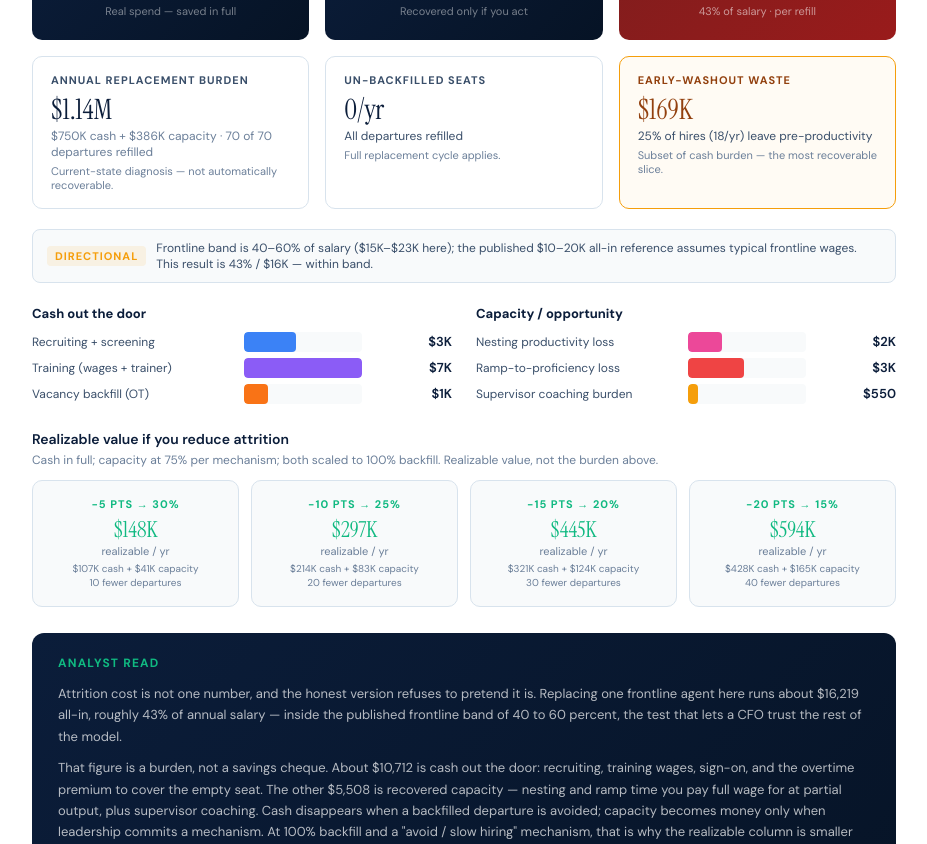
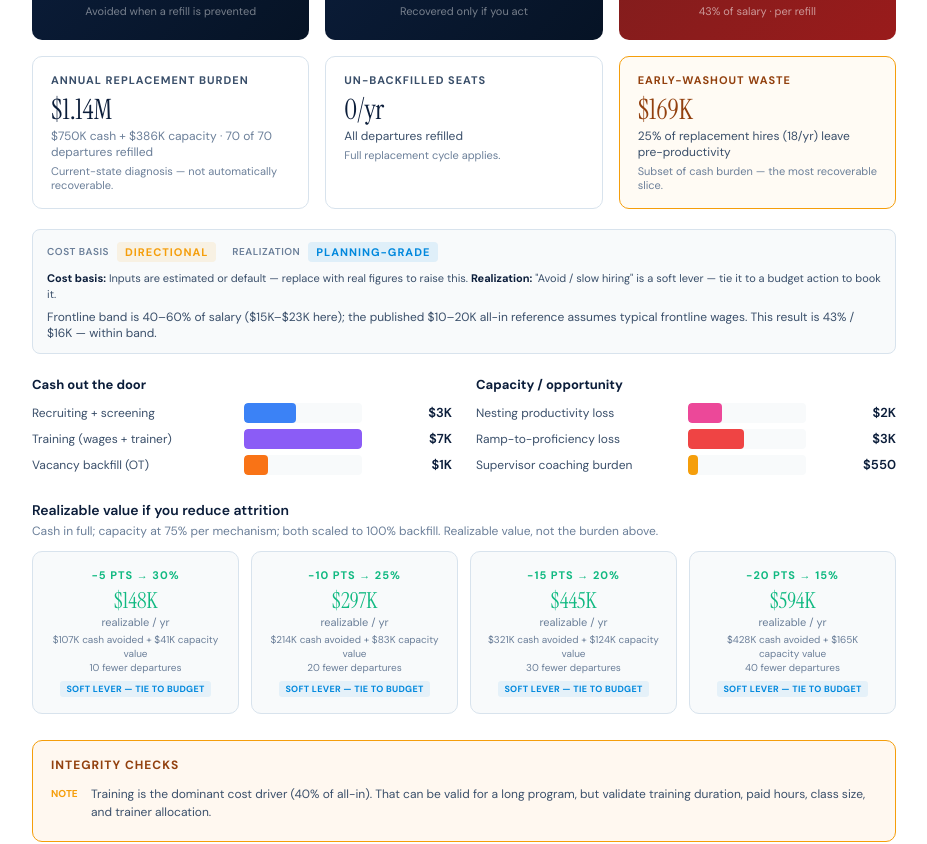
Before and after one commit to thomasbakerj-lgtm/CENTER-OF-CX, a React (Vite) app: page /tools/attrition-cost in a window 1280 px wide. Shown: the part 1220-2064 px from the top of the page, without its empty margins (176-1103 px from the left). Built offline with nearby package versions, Linux system fonts and the light colour scheme.

Commit message:
Update AttritionCostCalculator.jsx

```diff
--- a/AttritionCostCalculator.jsx
+++ b/AttritionCostCalculator.jsx
@@ -23,7 +23,7 @@ const DEFS = {
   ramp: "Ramp is the post-nesting stretch before a new hire reaches tenured-agent parity on AHT, QA, and FCR, not merely the point they finish training. Default to fully-productive parity, which is months not days, and value only the shortfall against full output. Ramp starts after nesting so the two never overlap.",
   vacancyMode: "Incremental to staffed plan charges only the overtime premium, because the empty seat's base wage is not being paid. Gross coverage spend charges the full overtime cost and should be used only when the departed agent's stopped payroll is credited somewhere else, or you will double count.",
   mech: "How recovered capacity converts to money. None means you keep the slack and realize zero. Avoid or slow hiring (the default) is the most common honest lever. Reduce headcount realizes the most but is the hardest commitment to make.",
-  confidence: "Directional uses default costs, an uncommitted mechanism, or an unresolved capacity decision. Planning-grade uses your real HR figures and a committed lever. Finance-grade also requires finance-confirmed inputs and a result inside the published frontline benchmark. Any hard integrity flag forces the export back to Directional.",
+  confidence: "Confidence is split into two axes. Cost basis asks whether the per-departure cost inputs are validated: estimated, from HR data, or finance-confirmed and inside the frontline band. Realization asks whether the savings can be booked: a mechanism like Reduce Overtime or Reduce Headcount makes capacity bankable, while None or Absorb Growth keeps it as planning value only. The export headlines the weaker of the two, and any hard integrity flag forces both to Directional.",
 };
 
 const MECH_OPTS = [
@@ -155,17 +155,20 @@ export default function AttritionCostCalculator() {
 
   // ---- INTEGRITY FLAGS ----
   const flags = [];
-  const topComp = Math.max(recruiting, training, vacancy, nestingLoss, rampLoss, supervisorBurden);
   if (pctSalary > 100) flags.push({ t: "All-in exceeds 100% of salary — manager-tier territory, implausible for a frontline agent. Re-check ramp loss, vacancy coverage, and double counting.", sev: "high" });
   else if (pctSalary > 60) flags.push({ t: `All-in is ${Math.round(pctSalary)}% of salary, above the typical frontline sanity band of about 40–60%. Defensible for complex or regulated centers, but validate role type and inputs.`, sev: "med" });
   else if (pctSalary > 0 && pctSalary < 30) flags.push({ t: `All-in is only ${Math.round(pctSalary)}% of salary, below the 40–60% frontline band. Plausible for offshore or BPO, but for a US onshore center it usually signals understated training, ramp, or vacancy inputs — validate before citing.`, sev: "med" });
-  if (allInPerDeparture > 0 && topComp / allInPerDeparture > 0.55) flags.push({ t: `One component is over 55% of all-in cost (${fmt$(topComp)}). A single line dominating this hard usually means an overstated duration or rate — verify before citing.`, sev: "med" });
+  const compNames = [["Recruiting + screening", recruiting], ["Training", training], ["Vacancy coverage", vacancy], ["Nesting loss", nestingLoss], ["Ramp loss", rampLoss], ["Supervisor coaching", supervisorBurden]];
+  const topComp = compNames.reduce((a, b) => b[1] > a[1] ? b : a, compNames[0]);
+  if (allInPerDeparture > 0 && topComp[1] / allInPerDeparture > 0.55) flags.push({ t: `${topComp[0]} is over 55% of all-in cost (${fmt$(topComp[1])}). A single line dominating this hard usually means an overstated duration or rate — verify before citing.`, sev: "med" });
+  else if (allInPerDeparture > 0 && training / allInPerDeparture > 0.40) flags.push({ t: `Training is the dominant cost driver (${Math.round(training / allInPerDeparture * 100)}% of all-in). That can be valid for a long program, but validate training duration, paid hours, class size, and trainer allocation.`, sev: "med" });
   if (n(d.attritionRate) < 10) flags.push({ t: "Attrition under 10% is low for a contact center — validate the denominator (separations ÷ average headcount, rolling 12 months).", sev: "med" });
   else if (n(d.attritionRate) > 50) flags.push({ t: "Attrition over 50% is severe churn. The early-washout share is usually where the recoverable waste sits — confirm it.", sev: "med" });
   if (unbackfilled > 0 && !downsizing) flags.push({ t: `${unbackfilled} of ${departures} departures/yr are not replaced under forced under-staffing. That lost capacity is a real cost, but it is an output and service-level question — quantify it in Staffing and Occupancy, not here. This tool does not zero it out as free.`, sev: "high" });
   if (unbackfilled > 0 && downsizing) flags.push({ t: `${unbackfilled} of ${departures} departures/yr are a deliberate headcount reduction, so they carry no replacement cost. Confirm this is truly intended and not a hiring freeze in disguise.`, sev: "med" });
   if (n(d.mech) === 0) flags.push({ t: "Mechanism is None, so recovered capacity is credited at $0. The savings shown are avoided cash only — the honest floor.", sev: "med" });
   if (n(d.mech) === 100) flags.push({ t: "Reduce headcount realizes 100% of capacity but is the hardest lever to commit. Confirm leadership will hold the seats out.", sev: "med" });
+  if (d.vacancyMode === "gross") flags.push({ t: "Vacancy costing is Gross coverage spend (full OT). This counts base wage you would have paid anyway and overstates incremental attrition cost unless the departed agent's stopped payroll is credited elsewhere. Use Incremental for a clean business case.", sev: "med" });
 
   // ---- HARD INVARIANT: a recoverable subset can never exceed its parent ----
   // Structurally guaranteed (earlyWaste = hires*rate*hireCash <= hires*cashPerDeparture),
@@ -173,15 +176,38 @@ export default function AttritionCostCalculator() {
   const invariantOk = earlyWaste <= annualCashBurden + 0.5;
   if (!invariantOk) flags.push({ t: `Integrity invariant violated: early-washout waste (${fmt$(earlyWaste)}) exceeds annual cash burden (${fmt$(annualCashBurden)}). A subset cannot exceed its parent — do not cite this export. Confidence forced to Directional.`, sev: "high" });
 
-  // ---- CONFIDENCE (a hard flag forces Directional) ----
-  let confidence = "Directional";
+  // ---- TWO-AXIS CONFIDENCE: cost-basis (are inputs validated?) vs realization (can savings be booked?) ----
   const bandLo = n(d.avgSalary) * 0.40, bandHi = n(d.avgSalary) * 0.60;
   const guardrailOk = pctSalary >= 30 && pctSalary <= 60;
-  if (d.evidence === "hrdata" && mech >= 0.6) confidence = "Planning-grade";
-  if (d.evidence === "finance" && mech >= 0.6 && guardrailOk) confidence = "Finance-grade";
+  const inBand = pctSalary >= 40 && pctSalary <= 60;
+  const RANK = { "Directional": 0, "Planning-grade": 1, "Finance-grade": 2 };
   const hardFlag = flags.some(f => f.sev === "high");
-  if (hardFlag) confidence = "Directional";
-  const confColor = confidence === "Finance-grade" ? GREEN : confidence === "Planning-grade" ? ELECTRIC : AMBER;
+
+  let costBasis = "Directional";
+  if (d.evidence === "hrdata") costBasis = "Planning-grade";
+  if (d.evidence === "finance" && guardrailOk) costBasis = "Finance-grade";
+
+  let realization = "Directional";
+  if (mech >= 0.9) realization = "Finance-grade";      // reduce vendor / headcount — hard cash lever
+  else if (mech >= 0.6) realization = "Planning-grade"; // reduce OT / avoid hiring — soft lever
+  // mech 0 (none) and 0.25 (absorb growth) stay Directional — capacity not booked as cash
+
+  if (hardFlag) { costBasis = "Directional"; realization = "Directional"; }
+  const confidence = RANK[costBasis] <= RANK[realization] ? costBasis : realization; // overall = weaker axis
+  const tierColor = t => t === "Finance-grade" ? GREEN : t === "Planning-grade" ? ELECTRIC : AMBER;
+
+  const mechName = MECH_OPTS.find(m => m.v === n(d.mech))?.label || "None";
+  const costBasisReason = hardFlag ? "Held at Directional by an active hard integrity flag — resolve it first."
+    : costBasis === "Finance-grade" ? "Finance-confirmed inputs with a cost basis inside the 40–60% frontline band."
+    : costBasis === "Planning-grade" ? "Real HR figures, but not finance-confirmed."
+    : d.evidence === "estimate" ? "Inputs are estimated or default — replace with real figures to raise this."
+    : !guardrailOk ? "Cost basis sits outside the 40–60% frontline band — validate inputs." : "Inputs not yet confirmed.";
+  const realizationReason = hardFlag ? "Held at Directional by an active hard integrity flag — resolve it first."
+    : realization === "Finance-grade" ? `"${mechName}" is a hard cash lever — savings are bookable once committed in budget.`
+    : realization === "Planning-grade" ? `"${mechName}" is a soft lever — tie it to a budget action to book it.`
+    : n(d.mech) === 0 ? "No mechanism selected, so recovered capacity is worth $0 — only avoided cash applies."
+    : `"${mechName}" absorbs freed capacity into growth rather than booking cash — planning value only.`;
+  const bookLabel = realization === "Finance-grade" ? "Bookable if committed" : realization === "Planning-grade" ? "Soft lever — tie to budget" : "Planning only";
 
   useEffect(() => {
     if (publishToolResult) publishToolResult("attrition-cost", {
@@ -234,13 +260,13 @@ The per-refill economics above still stand as the cost you would re-incur the mo
 Under forced under-staffing it moves to understaffing, occupancy, service level, backlog, burnout, and customer-impact risk. None of that is a replacement cost, so this tool deliberately does not invent a dollar for it; it routes the case to Staffing and Occupancy, where lost output, overtime on the remaining team, and SLA breach can be modeled honestly. That is also why this export is held at Directional with a hard flag: the real cost lives in a model this calculator is not.
 
 The per-refill economics above remain valid as the cost you re-incur the moment you resume hiring: about ${fmt$(allInPerDeparture)} all-in per replaced agent, ${Math.round(pctSalary)}% of salary. Do not read the $0 replacement burden as "attrition is free."`)
-    : `Attrition cost is not one number, and the honest version refuses to pretend it is. Replacing one frontline agent here runs about ${fmt$(allInPerDeparture)} all-in, roughly ${Math.round(pctSalary)}% of annual salary — inside the published frontline band of 40 to 60 percent, the test that lets a CFO trust the rest of the model.
+    : `Attrition cost is not one number, and the honest version refuses to pretend it is. Replacing one frontline agent here runs about ${fmt$(allInPerDeparture)} all-in, roughly ${Math.round(pctSalary)}% of annual salary — ${inBand ? "inside the published frontline band of 40 to 60 percent, the test that lets a CFO trust the rest of the model" : pctSalary > 60 ? "above the published frontline band of 40 to 60 percent, so validate the ramp, vacancy, and training inputs before a CFO sees it; complex or regulated centers can justify it, but it is not automatically defensible" : "below the published frontline band of 40 to 60 percent, which reads as either an efficient or offshore model or understated inputs — confirm which before relying on it"}.
 
 That figure is a burden, not a savings cheque. About ${fmt$(cashPerDeparture)} is cash out the door: recruiting, training wages, sign-on, and the overtime premium to cover the empty seat. The other ${fmt$(capacityPerDeparture)} is recovered capacity — nesting and ramp time you pay full wage for at partial output, plus supervisor coaching. Cash disappears when a backfilled departure is avoided; capacity becomes money only when leadership commits a mechanism. At ${n(d.backfillRate)}% backfill and a "${mechLabel}" mechanism, that is why the realizable column is smaller than the burden.
 
 Backfill is the assumption most attrition models get wrong. Replacement cost only exists for seats you refill. ${unbackfillSentence}
 
-The sharpest recoverable line is early washout. ${n(d.earlyWashoutRate)}% of your new hires — about ${earlyWashouts} a year — leave before reaching productive output, and the ${fmt$(earlyWaste)} of recruiting and training spent on them returns almost nothing. Because it is measured against hires, it can never exceed your replacement cash; it is the cleanest target on the page. The defensible business case is not "attrition costs us everything." It is "this much is cash, this much is capacity, this much we can actually realize, and this slice is near-pure waste we can attack first."`;
+The sharpest recoverable line is early washout. ${n(d.earlyWashoutRate)}% of your replacement hires — about ${earlyWashouts} a year — leave before reaching productive output, and the ${fmt$(earlyWaste)} of recruiting, screening, ${signOn > 0 ? "sign-on, " : ""}and training cash spent on them returns almost nothing. Because it is measured against hires, it can never exceed your replacement cash; it is the cleanest target on the page. The defensible business case is not "attrition costs us everything." It is "this much is cash, this much is capacity, this much we can actually realize, and this slice is near-pure waste we can attack first."`;
 
   return (
     <div style={{ fontFamily: "'DM Sans', sans-serif", minHeight: "100vh" }}>
@@ -309,7 +335,7 @@ The sharpest recoverable line is early washout. ${n(d.earlyWashoutRate)}% of you
             <div style={{ background: `linear-gradient(135deg, ${NAVY}, ${DEEP})`, borderRadius: 10, padding: 22, textAlign: "center" }}>
               <div style={{ fontSize: 11, fontWeight: 700, color: LIGHT, letterSpacing: 1.5, textTransform: "uppercase", marginBottom: 6 }}>Cash Per Departure</div>
               <div style={{ fontFamily: "'Instrument Serif', Georgia, serif", fontSize: 34, color: "#fff" }}>{fmtK(cashPerDeparture)}</div>
-              <div style={{ fontSize: 11, color: "rgba(255,255,255,0.45)" }}>Real spend — saved in full</div>
+              <div style={{ fontSize: 11, color: "rgba(255,255,255,0.45)" }}>Avoided when a refill is prevented</div>
             </div>
             <div style={{ background: `linear-gradient(135deg, ${NAVY}, ${DEEP})`, borderRadius: 10, padding: 22, textAlign: "center" }}>
               <div style={{ fontSize: 11, fontWeight: 700, color: AMBER, letterSpacing: 1.5, textTransform: "uppercase", marginBottom: 6 }}>Capacity Per Departure</div>
@@ -339,14 +365,24 @@ The sharpest recoverable line is early washout. ${n(d.earlyWashoutRate)}% of you
             <div style={{ border: `1px solid ${AMBER}`, background: "#FFFBF4", borderRadius: 10, padding: "16px 18px" }}>
               <div style={{ fontSize: 11, fontWeight: 700, color: "#92400E", letterSpacing: 1, textTransform: "uppercase", marginBottom: 4 }}>Early-Washout Waste</div>
               <div style={{ fontFamily: "'Instrument Serif', Georgia, serif", fontSize: 28, color: "#92400E" }}>{fmtK(earlyWaste)}</div>
-              <div style={{ fontSize: 12, color: SLATE }}>{n(d.earlyWashoutRate)}% of hires ({earlyWashouts}/yr) leave pre-productivity</div>
+              <div style={{ fontSize: 12, color: SLATE }}>{n(d.earlyWashoutRate)}% of replacement hires ({earlyWashouts}/yr) leave pre-productivity</div>
               <div style={{ fontSize: 11, color: MUTED, marginTop: 4 }}>Subset of cash burden — the most recoverable slice.</div>
             </div>
           </div>
 
-          <div style={{ display: "flex", alignItems: "center", gap: 10, marginBottom: 22, padding: "10px 14px", background: WARM, border: `1px solid ${BORDER}`, borderRadius: 8 }}>
-            <span style={{ fontSize: 11, fontWeight: 700, color: confColor, letterSpacing: 1, textTransform: "uppercase", padding: "3px 8px", borderRadius: 4, background: `${confColor}1a` }}>{confidence}</span>
-            <span style={{ fontSize: 12, color: SLATE }}>Frontline band is 40–60% of salary ({fmtK(bandLo)}–{fmtK(bandHi)} here); the published $10–20K all-in reference assumes typical frontline wages. This result is {Math.round(pctSalary)}% / {fmtK(allInPerDeparture)} — {guardrailOk ? "within band" : pctSalary > 60 ? "above band, validate" : "below band, validate"}.{hardFlag ? " A hard integrity flag is active — export held at Directional." : ""}</span>
+          <div style={{ marginBottom: 22, padding: "12px 14px", background: WARM, border: `1px solid ${BORDER}`, borderRadius: 8 }}>
+            <div style={{ display: "flex", alignItems: "center", gap: 16, flexWrap: "wrap", marginBottom: 8 }}>
+              <div style={{ display: "flex", alignItems: "center", gap: 8 }}>
+                <span style={{ fontSize: 10, fontWeight: 600, color: MUTED, letterSpacing: 0.5, textTransform: "uppercase" }}>Cost basis</span>
+                <span style={{ fontSize: 11, fontWeight: 700, color: tierColor(costBasis), letterSpacing: 1, textTransform: "uppercase", padding: "3px 8px", borderRadius: 4, background: `${tierColor(costBasis)}1a` }}>{costBasis}</span>
+              </div>
+              <div style={{ display: "flex", alignItems: "center", gap: 8 }}>
+                <span style={{ fontSize: 10, fontWeight: 600, color: MUTED, letterSpacing: 0.5, textTransform: "uppercase" }}>Realization</span>
+                <span style={{ fontSize: 11, fontWeight: 700, color: tierColor(realization), letterSpacing: 1, textTransform: "uppercase", padding: "3px 8px", borderRadius: 4, background: `${tierColor(realization)}1a` }}>{realization}</span>
+              </div>
+            </div>
+            <div style={{ fontSize: 11, color: SLATE, lineHeight: 1.5 }}><strong style={{ color: NAVY }}>Cost basis:</strong> {costBasisReason} <strong style={{ color: NAVY }}>Realization:</strong> {realizationReason}</div>
+            <div style={{ fontSize: 12, color: SLATE, marginTop: 6 }}>Frontline band is 40–60% of salary ({fmtK(bandLo)}–{fmtK(bandHi)} here); the published $10–20K all-in reference assumes typical frontline wages. This result is {Math.round(pctSalary)}% / {fmtK(allInPerDeparture)} — {guardrailOk ? "within band" : pctSalary > 60 ? "above band, validate" : "below band, validate"}.</div>
           </div>
 
           <div style={{ display: "grid", gridTemplateColumns: "1fr 1fr", gap: 24, marginBottom: 26 }} className="cg3">
@@ -362,7 +398,8 @@ The sharpest recoverable line is early washout. ${n(d.earlyWashoutRate)}% of you
                 <div style={{ fontSize: 11, fontWeight: 700, color: GREEN, letterSpacing: 1, textTransform: "uppercase", marginBottom: 4 }}>−{s.redPts} pts → {s.newRate}%</div>
                 <div style={{ fontFamily: "'Instrument Serif', Georgia, serif", fontSize: 22, color: GREEN }}>{fmtK(s.total)}</div>
                 <div style={{ fontSize: 11, color: MUTED }}>realizable / yr</div>
-                <div style={{ fontSize: 10, color: MUTED, marginTop: 4, lineHeight: 1.4 }}>{fmtK(s.cash)} cash + {fmtK(s.cap)} capacity<br />{s.avoided} fewer departures</div>
+                <div style={{ fontSize: 10, color: MUTED, marginTop: 4, lineHeight: 1.4 }}>{fmtK(s.cash)} cash avoided + {fmtK(s.cap)} capacity value<br />{s.avoided} fewer departures</div>
+                <div style={{ fontSize: 9, fontWeight: 700, color: tierColor(realization), letterSpacing: 0.3, textTransform: "uppercase", marginTop: 6, padding: "2px 6px", borderRadius: 3, background: `${tierColor(realization)}14`, display: "inline-block" }}>{bookLabel}</div>
               </div>
             ))}
           </div>
@@ -405,11 +442,12 @@ The sharpest recoverable line is early washout. ${n(d.earlyWashoutRate)}% of you
           </div>
 
           <div style={{ display: "flex", gap: 12, flexWrap: "wrap" }}>
-            <ReportExport toolName="Attrition Cost Analysis" subtitle={`Total Cost of Agent Turnover — ${confidence}`} userName="" userEmail="" sections={[
+            <ReportExport toolName="Attrition Cost Analysis" subtitle={`Total Cost of Agent Turnover — Cost basis ${costBasis} · Realization ${realization}`} userName="" userEmail="" sections={[
               { title: "Confidence & Evidence", type: "findings", items: [
-                `Export confidence: ${confidence}.${hardFlag ? " A hard integrity flag is active, so the export is held at Directional regardless of inputs — resolve the flagged item before booking." : confidence === "Finance-grade" ? " Finance-confirmed inputs, a committed mechanism, and a result inside the frontline benchmark." : confidence === "Planning-grade" ? " Real HR figures and a committed mechanism, but not finance-confirmed. Treat as planning input, not a booked number." : " Default or estimated inputs, or no committed mechanism. Directional only — do not book these savings."}`,
+                `Cost-basis confidence: ${costBasis}. ${costBasisReason}`,
+                `Realization confidence: ${realization}. ${realizationReason}`,
                 `Backfill basis: ${n(d.backfillRate)}% of departures replaced (${hires} of ${departures}). Replacement cost scales with this; ${unbackfilled} un-backfilled seats are ${downsizing ? "a deliberate reduction with no replacement cost" : "lost capacity routed to Staffing/Occupancy, not zeroed out as free"}.`,
-                `Vacancy costing: ${d.vacancyMode === "gross" ? "Gross coverage spend (full OT) — valid only if departed-agent payroll savings is tracked elsewhere." : "Incremental, OT premium only (the conservative default)."}`,
+                `Vacancy costing: ${d.vacancyMode === "gross" ? "Gross coverage spend (full OT) — overstates incremental cost unless the vacant seat's stopped payroll is credited elsewhere. Incremental (OT premium only) is the conservative default." : "Incremental, OT premium only (the conservative default)."}`,
                 `Cost basis: ${Math.round(pctSalary)}% of salary (${fmt$(allInPerDeparture)}) versus the 40–60% frontline band of ${fmt$(bandLo)}–${fmt$(bandHi)}. ${guardrailOk ? "Within band." : "Outside band — verify inputs before citing."} The $10–20K all-in reference assumes typical frontline wages and is not salary-adjusted.`,
               ]},
               ...(flags.length > 0 ? [{ title: "Integrity Flags", type: "findings", items: flags.map(f => `${f.sev === "high" ? "[FLAG] " : "[NOTE] "}${f.t}`) }] : []),
@@ -428,14 +466,18 @@ The sharpest recoverable line is early washout. ${n(d.earlyWashoutRate)}% of you
                 { label: "All-in per departure", value: fmt$(allInPerDeparture), color: RED },
                 { label: "Annual replacement burden", value: fmt$(annualReplBurden), color: RED },
                 { label: "Early-washout waste", value: fmt$(earlyWaste), color: AMBER },
-                { label: "Realizable: −5 pts", value: fmt$(scenarios[0].total), color: GREEN },
+                { label: `Realizable −5 pts (${bookLabel})`, value: fmt$(scenarios[0].total), color: GREEN },
               ]},
               { title: "Key Findings", type: "findings", items: [
                 `Each replaced departure costs ${fmt$(cashPerDeparture)} cash plus ${fmt$(capacityPerDeparture)} recovered capacity — ${fmt$(allInPerDeparture)} all-in, about ${Math.round(pctSalary)}% of salary.`,
                 `At ${n(d.backfillRate)}% backfill, ${hires} of ${departures} departures are refilled, for an annual replacement burden of ${fmt$(annualReplBurden)} (${fmt$(annualCashBurden)} cash). This is a current-state diagnosis, not recoverable savings.`,
                 unbackfilled > 0 ? `${unbackfilled} departures/yr are not refilled. ${downsizing ? "Treated as a deliberate reduction with no replacement cost." : "This is lost capacity, not zero cost — quantify the output and service-level impact in Staffing/Occupancy."}` : `All departures are refilled, so the full replacement cycle applies.`,
-                `${n(d.earlyWashoutRate)}% of hires wash out before productivity, wasting about ${fmt$(earlyWaste)} of recruiting and training cash — a subset of cash burden and the most recoverable slice.`,
-                `Cutting attrition 5 points realizes ${fmt$(scenarios[0].total)} (${fmt$(scenarios[0].cash)} cash + ${fmt$(scenarios[0].cap)} capacity), gated by backfill and mechanism — not the all-in headline.`,
+                `${n(d.earlyWashoutRate)}% of replacement hires wash out before productivity, wasting about ${fmt$(earlyWaste)} of recruiting, screening, ${signOn > 0 ? "sign-on, " : ""}and training cash — a subset of cash burden and the most recoverable slice.`,
+                `Cutting attrition 5 points realizes ${fmt$(scenarios[0].total)} (${fmt$(scenarios[0].cash)} cash avoided + ${fmt$(scenarios[0].cap)} capacity value), gated by backfill and mechanism. Bookability: ${bookLabel.toLowerCase()} — not booked EBITDA unless tied to a budget action.`,
+              ]},
+              { title: "Methodology", type: "findings", items: [
+                `Cost model: per replaced departure = cash (recruiting, screening, ${signOn > 0 ? "sign-on, " : ""}training wages, trainer, vacancy OT) + capacity (nesting and ramp productivity loss, supervisor coaching). Capacity is recovered time, booked only via a realization mechanism.`,
+                `Benchmark guardrail: the 40–60%-of-salary frontline sanity band is based on role-specific replacement-cost estimates (frontline ≈ 40% of salary, well below the generic 50–200% turnover figure). The $10–20K all-in reference is the published contact-center agent replacement estimate and is not salary-adjusted.`,
               ]},
               { title: "Next Steps", type: "next", items: [
                 { tool: "Occupancy Risk Simulator", href: "/tools/occupancy-risk", reason: "Check whether occupancy is driving burnout-led exits" },
```
